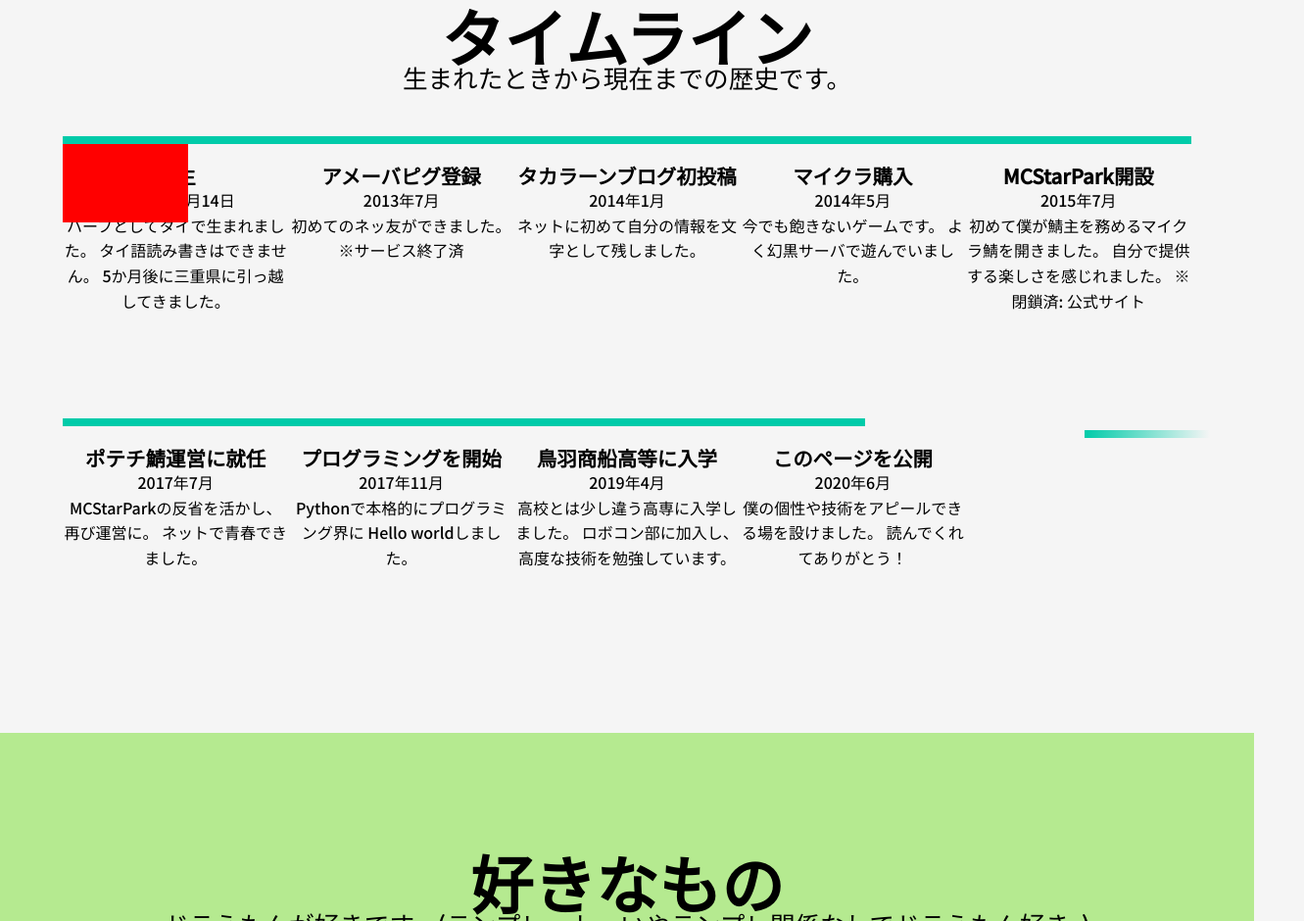
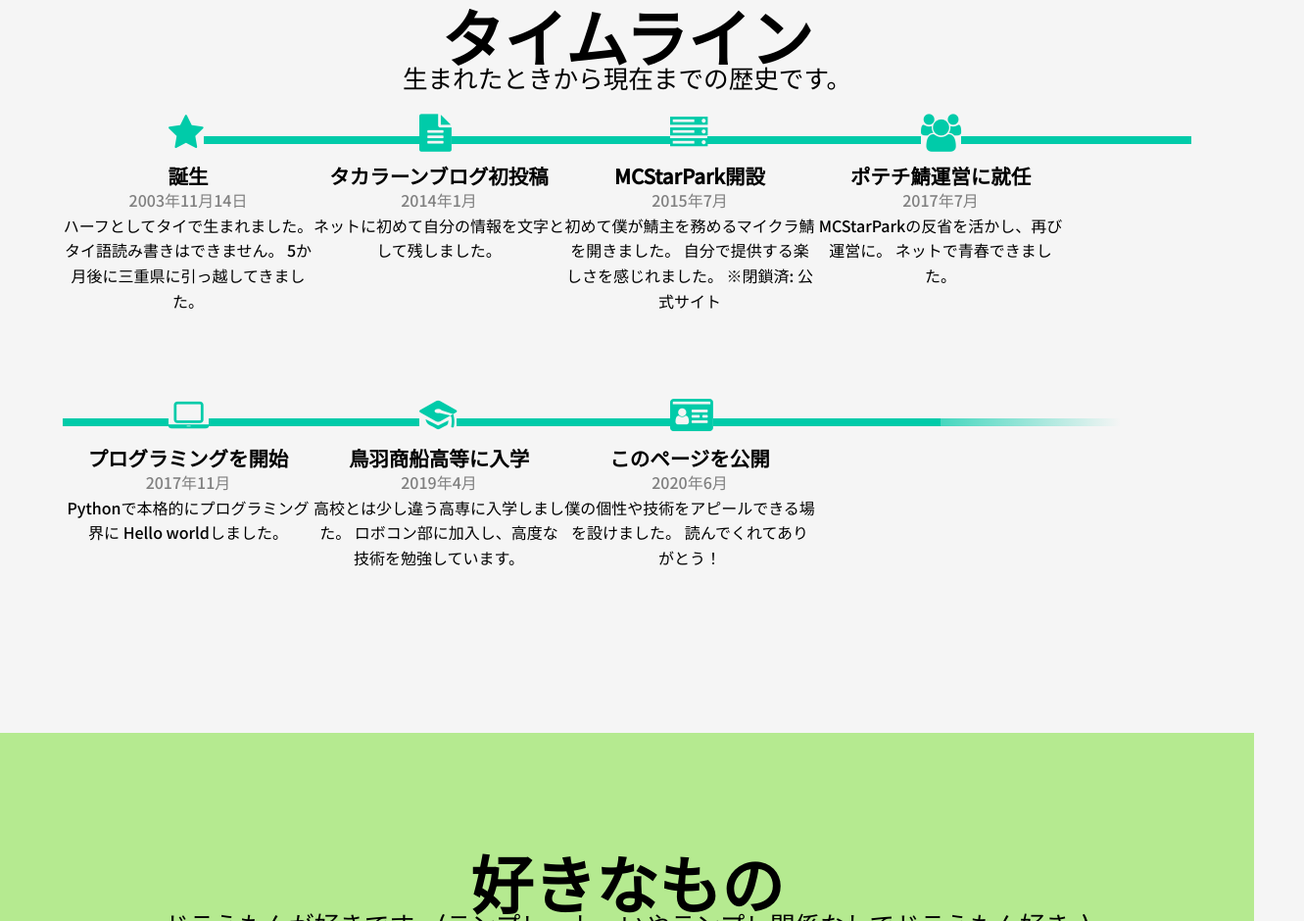
Before and after one commit to takara2314/MyHomePage, a plain HTML site: page pages/homePage.html in a window 1280 px wide. Shown: the part 1860-2800 px from the top of the page at 98% size, 1331 px wide, since content can reach past the window. Drawn offline with Linux system fonts and the light colour scheme; a web font is replaced by a local one.

Commit message:
タイムラインにアイコンを追加

```diff
--- a/pages/homePage.html
+++ b/pages/homePage.html
@@ -192,26 +192,10 @@
 									</div>
 								</li>
 								<li>
-									<div class="piggStart">
-										<h2>アメーバピグ登録</h2>
-										<span class="timeStamp">2013年7月</span><br>
-										初めてのネッ友ができました。
-										※サービス終了済
-									</div>
-								</li>
-								<li>
 									<div class="amebloStart">
 										<h2>タカラーンブログ初投稿</h2>
 										<span class="timeStamp">2014年1月</span><br>
 										ネットに初めて自分の情報を文字として残しました。
-									</div>
-								</li>
-								<li>
-									<div class="minecraftStart">
-										<h2>マイクラ購入</h2>
-										<span class="timeStamp">2014年5月</span><br>
-										今でも飽きないゲームです。
-										よく幻黒サーバで遊んでいました。
 									</div>
 								</li>
 								<li>
@@ -223,10 +207,6 @@
 										※閉鎖済: 公式サイト
 									</div>
 								</li>
-							</ul>
-						</li>
-						<li class="secondLine">
-							<ul>
 								<li>
 									<div class="potechiStart">
 										<h2>ポテチ鯖運営に就任</h2>
@@ -235,6 +215,10 @@
 										ネットで青春できました。
 									</div>
 								</li>
+							</ul>
+						</li>
+						<li class="secondLine">
+							<ul>
 								<li>
 									<div class="prograStart">
 										<h2>プログラミングを開始</h2>
--- a/styles/style.css
+++ b/styles/style.css
@@ -1,12 +1,16 @@
 @import url('https://fonts.googleapis.com/css2?family=Hind+Guntur:wght@500&display=swap');
 @import url('https://fonts.googleapis.com/css2?family=Noto+Sans+JP:wght@500&display=swap');
 @font-face {
-	font-family: 'Boku2';
-	src: url("../fonts/Boku2-Bold.otf");
+	font-family: 'Makinas';
+	src: url("../fonts/Makinas-Bold.otf");
 }
 @font-face {
 	font-family: 'Makinas';
 	src: url('../fonts/Makinas-4-Square.otf')
+}
+@font-face {
+	font-family: 'Icons';
+	src: url('../fonts/Icons.ttf')
 }
 
 @keyframes fadeIn {
@@ -48,7 +52,7 @@ header {
 header div.logo {
 	color: rgb(22, 65, 9);
 	font-size: 3vw;
-	font-family: Makinas, Meiryo, sans-serif;
+	font-family: Makinas, 'Hind Guntur', 'Noto Sans JP', Meiryo, sans-serif;
 	font-weight: bold;
 	display: flex;
 	justify-content: start;
@@ -62,7 +66,7 @@ header div.logo a {
 header div.menu {
 	color: black;
 	font-size: 2vw;
-	font-family: Boku2, Meiryo, sans-serif;
+	font-family: 'Hind Guntur', 'Noto Sans JP', Meiryo, sans-serif;
 	display: flex;
 	justify-content: space-between;
 	align-items: center;
@@ -76,6 +80,9 @@ header div.menu ul {
 	align-items: center;
 	padding: 0;
 	margin: 0;
+}
+header div.menu ul li {
+	/* 朝起きたらここを直す！ */
 }
 header div.menu ul li a {
 	color: dimgray;
@@ -387,7 +394,7 @@ section.history div.contents div.container ul li ul {
 	padding: 0;
 }
 section.history div.contents div.container ul li ul div {
-	width: 18vw;
+	width: 20vw;
 	font-size: 1.25vw;
 	line-height: 2vw;
 }
@@ -395,32 +402,91 @@ section.history div.contents div.container ul li ul li div h2 {
 	font-size: 1.6vw;
 	margin: 2.5vh 0 0 0;
 }
+section.history div.contents div.container ul li ul div span.timeStamp {
+	color: gray;
+}
 section.history div.contents div.container ul li ul li div.deleteLine1 {
-	background-color: red;
+	border-top: solid 2vh whitesmoke;
 	position: absolute;
 	width: 10vw;
-	height: 10vh;
+	margin: -1.5vh 0 0 0;
 }
 section.history div.contents div.container ul li ul li div.deleteLine2 {
 	border-top: solid 2vh whitesmoke;
 	position: absolute;
-	width: 35vw;
-	margin: -1.5vh 0 0 10vw;
+	margin: -1.5vh 0 0 30vw;
 }
 section.history div.contents div.container ul li ul li div.deleteLine2::after {
 	content: "";
 	position: absolute;
-	width: 10vw;
+	width: 20vw;
 	height: 1vh;
 	background: -webkit-linear-gradient(left, rgba(0, 203, 169, 1), rgba(0, 203, 169, 0));
-	/* background-color: -webkit-linear-gradient(left, #f00, #00f); */
+	margin: -1.5vh 0 0 -25vh;
 }
-/* section.history div.contents div.container ul li ul li div.changeLine {
-	border-top: solid 1vh white;
+section.history div.contents div.container ul li ul li div.born::before {
+	content: "";
+	font-family: Icons;
+	font-size: 3vw;
+	color: rgb(0, 203, 169);
+	background: whitesmoke;
 	position: absolute;
-	width: 35vw;
-	margin: -1vh 0 0 10vw;
-} */
+	margin: -5.5vh 0 0 -2.5vh;
+}
+section.history div.contents div.container ul li ul li div.amebloStart::before {
+	content: "";
+	font-family: Icons;
+	font-size: 3vw;
+	color: rgb(0, 203, 169);
+	background: whitesmoke;
+	position: absolute;
+	margin: -5.5vh 0 0 -2.5vh;
+}
+section.history div.contents div.container ul li ul li div.stpStart::before {
+	content: "";
+	font-family: Icons;
+	font-size: 3vw;
+	color: rgb(0, 203, 169);
+	background: whitesmoke;
+	position: absolute;
+	margin: -5.5vh 0 0 -2.5vh;
+}
+section.history div.contents div.container ul li ul li div.potechiStart::before {
+	content: "";
+	font-family: Icons;
+	font-size: 3vw;
+	color: rgb(0, 203, 169);
+	background: whitesmoke;
+	position: absolute;
+	margin: -5.5vh 0 0 -2.5vh;
+}
+section.history div.contents div.container ul li ul li div.prograStart::before {
+	content: "";
+	font-family: Icons;
+	font-size: 3vw;
+	color: rgb(0, 203, 169);
+	background: whitesmoke;
+	position: absolute;
+	margin: -5.5vh 0 0 -2.5vh;
+}
+section.history div.contents div.container ul li ul li div.kosenEntry::before {
+	content: "";
+	font-family: Icons;
+	font-size: 3vw;
+	color: rgb(0, 203, 169);
+	background: whitesmoke;
+	position: absolute;
+	margin: -5.5vh 0 0 -2.5vh;
+}
+section.history div.contents div.container ul li ul li div.pagePublish::before {
+	content: "";
+	font-family: Icons;
+	font-size: 3vw;
+	color: rgb(0, 203, 169);
+	background: whitesmoke;
+	position: absolute;
+	margin: -5.5vh 0 0 -2.5vh;
+}
 
 section.favorite {
 	height: 100vh;
```
Also changed, not shown: fonts/Icons.ttf (added).
